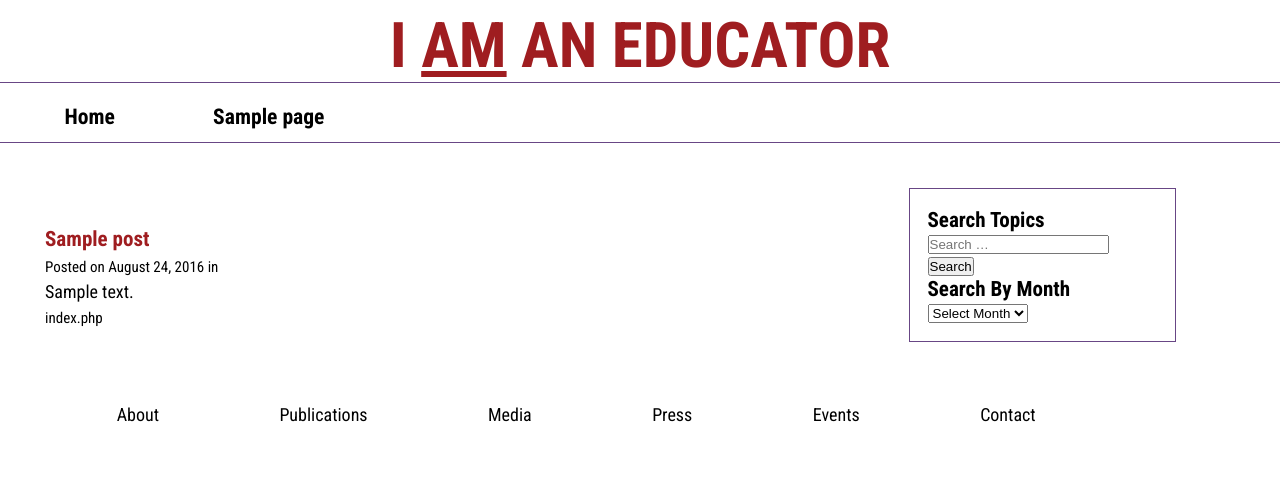
After one commit to nshakir/i_am_an_educator, a WordPress theme: template index.php in a window 1280 px wide. The commit adds this page. Shown: the top 483 px of the page. Run offline with PHP 8.4 and a stand-in for WordPress, Linux system fonts and the light colour scheme; the site name, menu and one post (Sample post) are stand-ins, and other content is empty; some libraries are stand-ins or nearby versions.

Commit message:
august changes
added images, formatted images, changed text, added a grid to front
page, added search page. added new functions

```diff
--- a/deployment-config.json
+++ b/deployment-config.json
@@ -4,6 +4,6 @@
     "username": "nectar@nectarshakir.com",
     "password": "Cheezit6821!",
     "port": 21,
-    "remotePath": "/i_am_an_educator",
+    "remotePath": "public_html",
     "uploadOnSave": true
 }
--- /dev/null
+++ b/footer.php
@@ -0,0 +1,16 @@
+</div>
+
+<div id="footer">
+<ul>
+<li>About</li>
+<li>Publications</li>
+<li>Media</li>
+<li>Press</li>
+<li>Events</li>
+<li>Contact</li>
+<ul>
+</div>
+
+<?php wp_footer();?>
+</body>
+</html>
--- /dev/null
+++ b/functions.php
@@ -0,0 +1,43 @@
+<?php
+/*
+Theme Name: I Am an Educator
+Theme URI: http://wordpress.org/themes/iamaneducator
+Author: Nectar Shakir
+Author URI: http://nectarshakir.com
+Description: This is a customized WordPress theme for Seattle Opt Out, 2016.
+Version: 1.0
+*/
+//Register menu //
+register_nav_menus(array(
+  'main-menu' => __('Main'),
+));
+
+//
+
+// Create Post Thumbnails
+add_theme_support('post-thumbnails');
+//
+//mulitple sidebars
+   register_sidebar(array(
+   'name' => 'sidebar',
+   'before_widget' => '<div id="%1$s" class="widget %2$s">',
+   'after_widget' => '</div>',
+   'before_title' => '<h2>',
+   'after_title' => '</h2>'
+    ));
+
+   register_sidebar(array(
+   'name' => 'sidebar_subpage',
+   'before_widget' => '<div id="%1$s" class="widget %2$s">',
+   'after_widget' => '</div>',
+   'before_title' => '<h2>',
+   'after_title' => '</h2>'
+   ));
+
+//cropping medium images
+// Add support for cropping default WordPress medium images -
+if(!get_option("medium_crop"))
+add_option("medium_crop", "1");
+else
+update_option("medium_crop", "1");
+?>
--- /dev/null
+++ b/header.php
@@ -0,0 +1,17 @@
+<!DOCTYPE html>
+<meta charset="utf-8">
+<meta name="viewport" content="width=device-width" />
+<meta name="description" content="Nectar Shakir | Web Design | Web Development | UX Experience | Seattle, WA">
+<head>
+  <title><?php bloginfo('description'); ?> | <?php bloginfo('name') ?>Website Redesign | Seattle, WA</title>
+<link rel="stylesheet" href="<?php bloginfo('stylesheet_url'); ?>" type="text/css" media="all" />
+<link href='https://fonts.googleapis.com/css?family=Raleway:400,700,800|Roboto+Condensed:400,700' rel='stylesheet' type='text/css'><script src="https://ajax.googleapis.com/ajax/libs/jquery/2.1.3/jquery.min.js"></script>
+<?php wp_head();?>
+</head>
+<body <?php body_class();?>>
+<div id="main-nav">
+    <a href="home.html"><h1>I <span class="title">AM</span> AN EDUCATOR</h2></a>
+
+    <div id="nav-items">
+<?php wp_nav_menu( array( 'theme_location' => 'main-menu', 'container' => 'div','container_id' => 'main-nav', 'items-wrap' => '<ul id="nav-items"</ul>', ) ); ?>    </div>
+</div>  <div id="wrapper">
--- /dev/null
+++ b/index.php
@@ -0,0 +1,17 @@
+<?php get_header(); ?>
+<div id="wrapper">
+    <div id="content-wrapper">
+      <div id="news-post">
+      <?php if ( have_posts() ) : while ( have_posts() ) : the_post(); // start the loop ?>
+      <h3 class="header-blog"><a href="<?php the_permalink(); // link to the page or posting ?>"><?php the_title(); // get the page or posting title ?></a></h3>
+      <small>Posted on <?php the_time('F j, Y'); //get the time ?> in <?php the_category(', '); //get the category ?></small>
+      <a href="<?php the_permalink(); //link to the page or posting ?>"><?php the_post_thumbnail( 'thumbnail' ); ?></a>
+      <?php the_excerpt(); // get the posting's excerpt ?>
+      <?php endwhile; endif; // end the loop ?>
+
+<small>index.php</small>
+  </div>
+    </div>
+
+    <?php get_sidebar();?>
+<?php get_footer();?>
--- /dev/null
+++ b/sidebar.php
@@ -0,0 +1,16 @@
+<div class="sidebar">
+  <div class="border-sidebar">
+    <h3>Search Topics</h3>
+ <?php get_search_form();?>
+<?php if ( !function_exists('sidebar') || !dynamic_sidebar('sidebar_subpage') ) : ?>
+  <h3>Search By Month</h3>
+  <select name="archive-dropdown" onchange="document.location.href=this.options[this.selectedIndex].value;">
+    <option value=""><?php echo esc_attr( __( 'Select Month' ) ); ?></option>
+    <?php wp_get_archives( array( 'type' => 'monthly', 'format' => 'option', 'show_post_count' => 1 ) ); ?>
+  </select>
+<?php endif; ?>
+</div>
+
+
+
+</div>
--- a/style.css
+++ b/style.css
@@ -35,7 +35,6 @@ body {
 
 /*TEXT STYLES*/
 h1 {
-  margin-bottom: .5em;
 	font-size: 350%;
 }
 
@@ -49,8 +48,15 @@ h4, h5 {
 h2 {
 
   color: #684685;
-  line-height: 2em;
-  margin-top: 2em;
+  margin-top: 1.75em;
+}
+
+h2.blogs {
+	margin-top: 3em;
+}
+
+h3.header-blog {
+	margin-top: 1.75em;
 }
 
 span.title {
@@ -97,22 +103,29 @@ p {
 }
 
 .cta-news p {
-	text-align: center;
 	line-height: 2em;
 }
+#grid-blog {
+	width: 50%;
+	display: block;
+	float: left;
+	padding-left: 2em;
+	font-size: 75%;
+}
+
 
 /* Home Page */
 #wrapper {
   width: 100%;
   margin: auto 0;
   clear: both;
-  padding: 2em;
+  padding: 1.25em;
 }
 
 #main-nav {
   width: 100%;
 	text-align:center;
-	padding-top: 1em;
+	padding-top: .5em;
   }
 
 
@@ -145,22 +161,105 @@ p {
 	border-top: solid thin #684685;
 	border-bottom: solid thin #684685;
   width: 100%;
-  padding: .75em;
-  font-size: 120%;
-}
-
-#navigation ul li.current-menu-item a {
-color: #EBB700; /* and use bright gold */
 }
 
 #nav-items ul li{
 	list-style-type: none;
   display: inline;
-  padding: 5%;
+	position: relative;
+	font-weight:700;
+  font-size: 120%;
 }
+
+
+#main-nav {
+  text-align: center;
+  float:right;
+
+}
+
+#nav-items li {
+  display: inline-block;
+  list-style-type: none;
+  position: relative;
+  width:14%;
+  float:left;
+  line-height:50px;
+  text-align:center;
+}
+
+#nav-items li.wide {
+width:20%;
+}
+
+#nav-items > li a {
+  text-decoration: none;
+}
+
+#nav-items > li a.current {
+  background: #fff;
+  color: #000;
+}
+
+#nav-items ul li:hover a {
+  background: #fff;
+  color: #000;
+}
+
+#nav-items > li a {
+  display: block;
+  color: #000;
+}
+
+#nav-items > li:hover a {
+  background: #fff;
+  color: #000;
+}
+
+
+#nav-items ul.sub-menu {
+  text-align: left;
+  position: absolute;
+  display: none;
+  background-color: #fff;
+  z-index: 20;
+  width:15em;
+  text-indent:1em;
+	left: 0;
+	font-size: 75%;
+}
+
+#nav-items ul.sub-menu li {
+
+  display: block;
+  float: none;
+  font-size: 1em;
+  position: relative;
+}
+
+#nav-items ul.sub-menu li a {
+
+}
+
+
+
+#nav-items li:hover > ul.sub-menu{
+
+  display: block;
+
+}
+
+/*End Nav*/
 
 #content-wrapper {
   width: 65%;
+  float: left;
+  line-height: 1.5em;
+
+}
+
+#content-wrapper-subpage {
+  width: 85%;
   float: left;
   line-height: 1.5em;
 
@@ -172,15 +271,25 @@ color: #EBB700; /* and use bright gold */
   margin: 0 auto;
 }
 
+#news-post {
+	padding-bottom: 2em;
+	text-align: justify;
+}
+
 .cta-news img {
   display: block;
   margin: 0 auto;
 }
 
 .sidebar {
-  width: 25%;
+  width: 30%;
   float: left;
   padding-left: 5em;
+}
+
+.sidebar img {
+	margin: 0 auto;
+	text-align:center;
 }
 
 .sidebar ul li {
```
Also changed, not shown: other parts of style.css (+119 -4 lines), front-page.php (added, +73 -0 lines), home0.html (added, +122 -0 lines), page.php (added, +11 -0 lines), searchpage.php (added, +60 -0 lines), sidebar_subpage.php (added, +15 -0 lines), single.php (added, +18 -0 lines), images/onedaystrike.jpg (added), images/progressive_magazine_logo.gif (added), images/seattle-times-logo.jpg (added), images/yes_logo.png (added).
